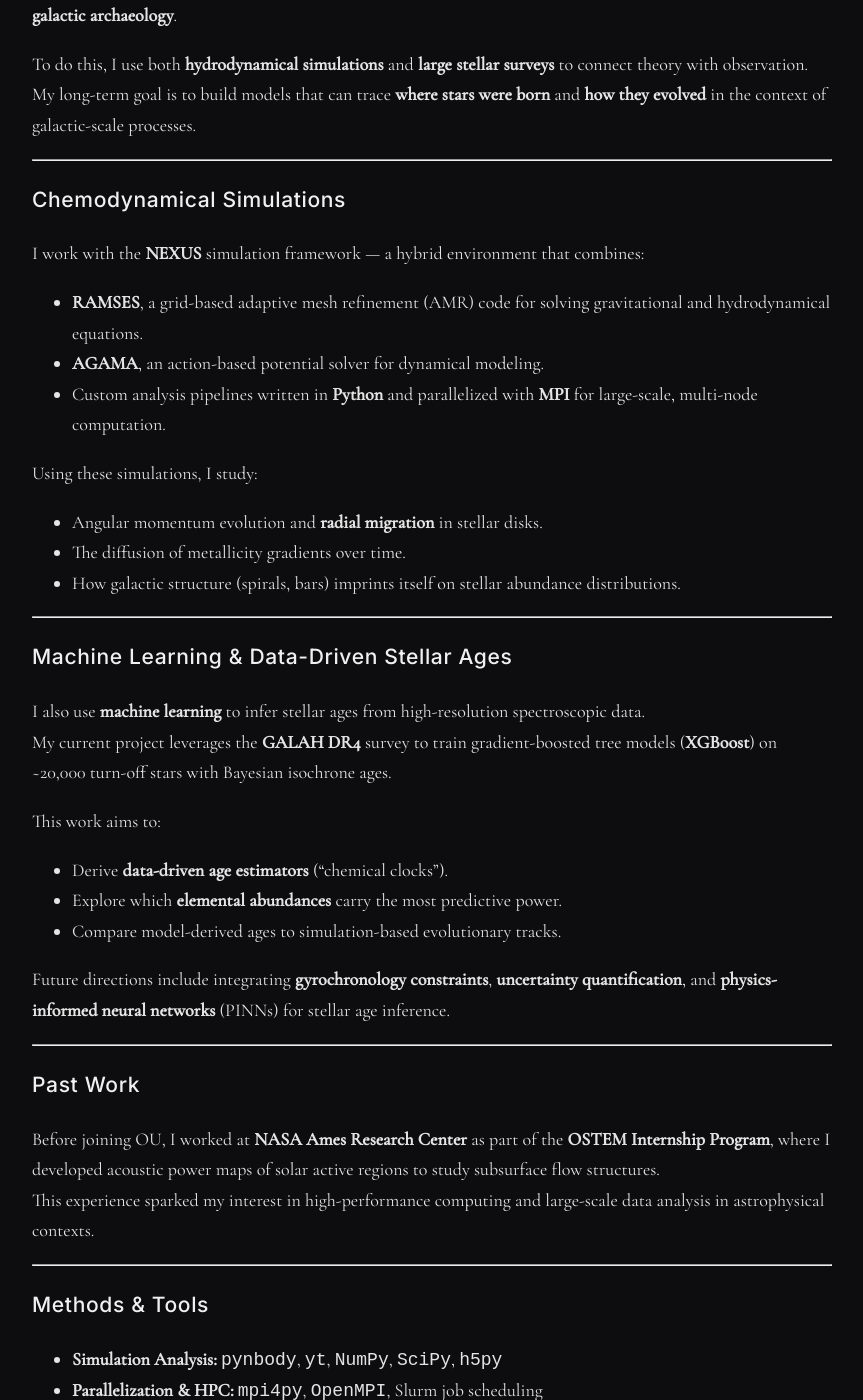
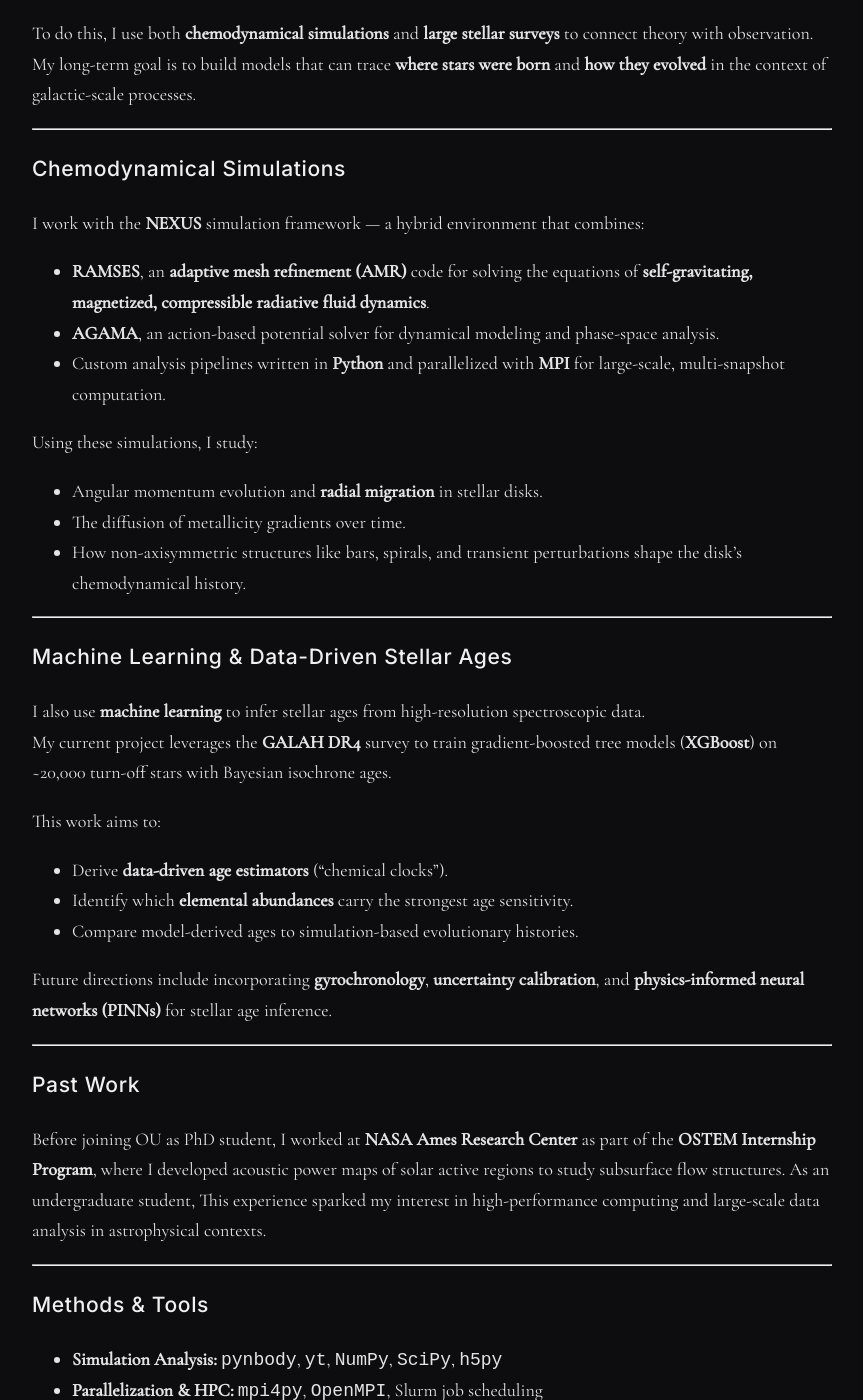
Before and after one commit to tuckwise/tuckwise.github.io, a Jekyll site: the page built from research.md, in a window 1280 px wide and 1400 px high, scrolled down 516 px. Shown: the whole window, without its empty margins (208-1071 px from the left). Built offline with Jekyll 4.4.1, drawn with Linux system fonts in a browser that asks for light colours; some of the changed text lies outside the part shown.

Commit message:
Update research.md

```diff
--- a/research.md
+++ b/research.md
@@ -14,23 +14,23 @@ title: "Research"
 
 ### Overview
 My research explores the **formation and evolution of disk galaxies** through the combined lenses of stellar dynamics, chemical evolution, and machine learning.
-I study how stars migrate, mix, and chemically record the dynamical history of the Milky Way — a field known as **galactic archaeology**.
+I study how stars migrate, mix, and chemically record the dynamical history of the Milky Way.
 
-To do this, I use both **hydrodynamical simulations** and **large stellar surveys** to connect theory with observation.
+To do this, I use both **chemodynamical simulations** and **large stellar surveys** to connect theory with observation.
 My long-term goal is to build models that can trace **where stars were born** and **how they evolved** in the context of galactic-scale processes.
 
 ---
 
 ### Chemodynamical Simulations
 I work with the **NEXUS** simulation framework — a hybrid environment that combines:
-- **RAMSES**, a grid-based adaptive mesh refinement (AMR) code for solving gravitational and hydrodynamical equations.
-- **AGAMA**, an action-based potential solver for dynamical modeling.
-- Custom analysis pipelines written in **Python** and parallelized with **MPI** for large-scale, multi-node computation.
+- **RAMSES**, an **adaptive mesh refinement (AMR)** code for solving the equations of **self-gravitating, magnetized, compressible radiative fluid dynamics**.
+- **AGAMA**, an action-based potential solver for dynamical modeling and phase-space analysis.
+- Custom analysis pipelines written in **Python** and parallelized with **MPI** for large-scale, multi-snapshot computation.
 
 Using these simulations, I study:
 - Angular momentum evolution and **radial migration** in stellar disks.
 - The diffusion of metallicity gradients over time.
-- How galactic structure (spirals, bars) imprints itself on stellar abundance distributions.
+- How non-axisymmetric structures like bars, spirals, and transient perturbations shape the disk’s chemodynamical history.
 
 ---
 
@@ -40,15 +40,16 @@ My current project leverages the **GALAH DR4** survey to train gradient-boosted
 
 This work aims to:
 - Derive **data-driven age estimators** (“chemical clocks”).
-- Explore which **elemental abundances** carry the most predictive power.
-- Compare model-derived ages to simulation-based evolutionary tracks.
+- Identify which **elemental abundances** carry the strongest age sensitivity.
+- Compare model-derived ages to simulation-based evolutionary histories.
 
-Future directions include integrating **gyrochronology constraints**, **uncertainty quantification**, and **physics-informed neural networks** (PINNs) for stellar age inference.
+Future directions include incorporating **gyrochronology**, **uncertainty calibration**, and **physics-informed neural networks (PINNs)** for stellar age inference.
 
 ---
 
 ### Past Work
-Before joining OU, I worked at **NASA Ames Research Center** as part of the **OSTEM Internship Program**, where I developed acoustic power maps of solar active regions to study subsurface flow structures.
+Before joining OU as PhD student, I worked at **NASA Ames Research Center** as part of the **OSTEM Internship Program**, where I developed acoustic power maps of solar active regions to study subsurface flow structures.
+As an undergraduate student,
 This experience sparked my interest in high-performance computing and large-scale data analysis in astrophysical contexts.
 
 ---
@@ -57,10 +58,6 @@ This experience sparked my interest in high-performance computing and large-scal
 - **Simulation Analysis:** `pynbody`, `yt`, `NumPy`, `SciPy`, `h5py`
 - **Parallelization & HPC:** `mpi4py`, `OpenMPI`, Slurm job scheduling
 - **Machine Learning:** `XGBoost`, `scikit-learn`, `pandas`, `matplotlib`
-- **Visualization:** `plotly`, `seaborn`, `matplotlib`, Blender (for 3D renders)
+- **Visualization:** `plotly`, `matplotlib`, `seaborn`, Blender (for 3D renders)
 
 ---
-
-<div align="center" style="margin-top:2rem;">
-<a href="/projects" style="margin:0 10px; padding:6px 14px; border:1px solid #a989ff; border-radius:6px; color:#a989ff; text-decoration:none; font-weight:600;">View Computational Projects →</a>
-</div>
```
